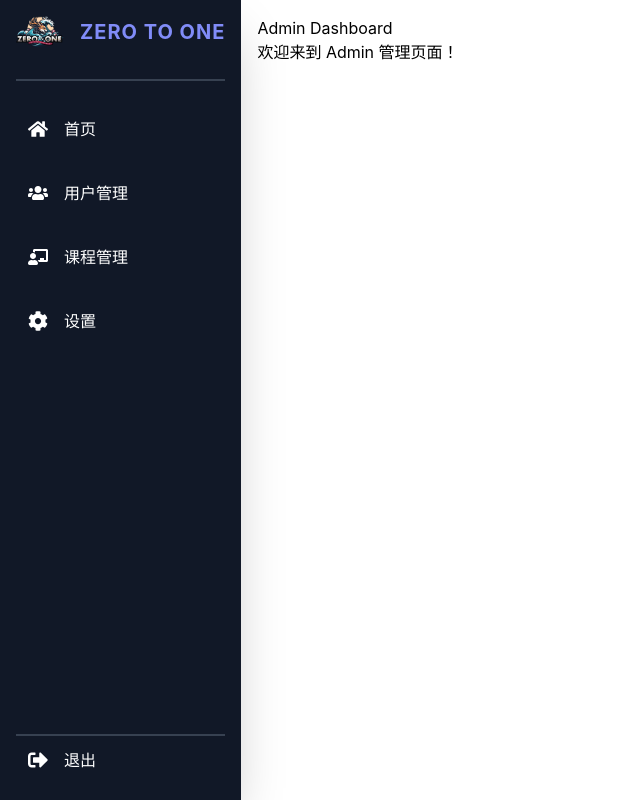
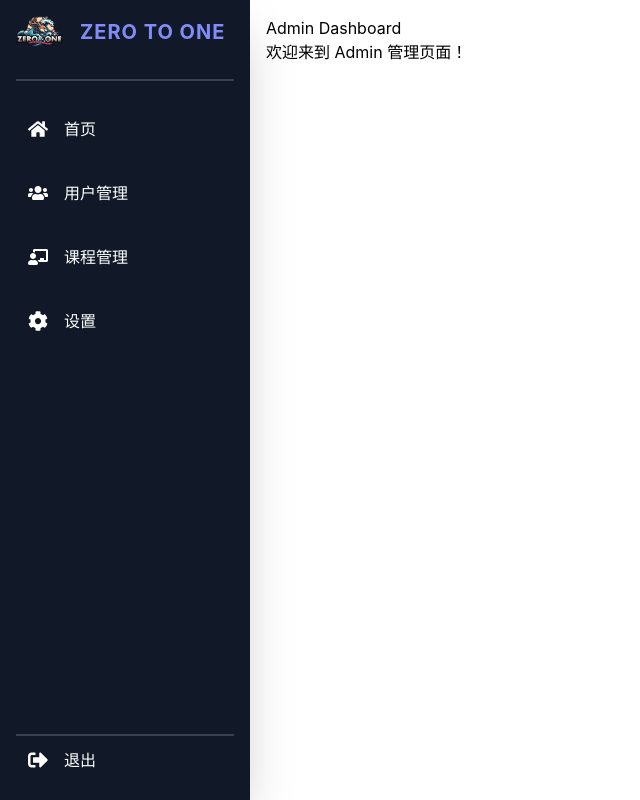
Before and after one commit to ztoswim/zero-to-one-system, a React (Create React App) app in the folder client/: page /admin in a window 1280 px wide. Shown: the whole page, without its empty margins (0-640 px from the left). Built offline with nearby package versions, Linux system fonts and the light colour scheme; sample sign-in values are in the browser's storage.

Commit message:
Update Sidebar.js

```diff
--- a/client/src/components/Sidebar.js
+++ b/client/src/components/Sidebar.js
@@ -35,7 +35,11 @@ const Sidebar = () => {
   return (
     <aside
       ref={menuRef}
-      className={`hidden lg:flex flex-col w-${isCollapsed ? "16" : "64"} bg-gray-900 text-white h-screen p-4 transition-all duration-300 ease-in-out shadow-lg hover:shadow-2xl`}
+      className={`hidden lg:flex flex-col transition-all duration-300 ease-in-out bg-gray-900 text-white h-screen p-4 shadow-lg hover:shadow-2xl`}
+      style={{
+        width: isCollapsed ? '64px' : '250px',  // Dynamic width for expanded/collapsed sidebar
+        overflow: 'hidden',                    // Prevent overflow while transitioning
+      }}
       onMouseEnter={handleMouseEnter}   // Mouse enter expands sidebar
       onMouseLeave={handleMouseLeave}   // Mouse leave collapses sidebar
     >
```
